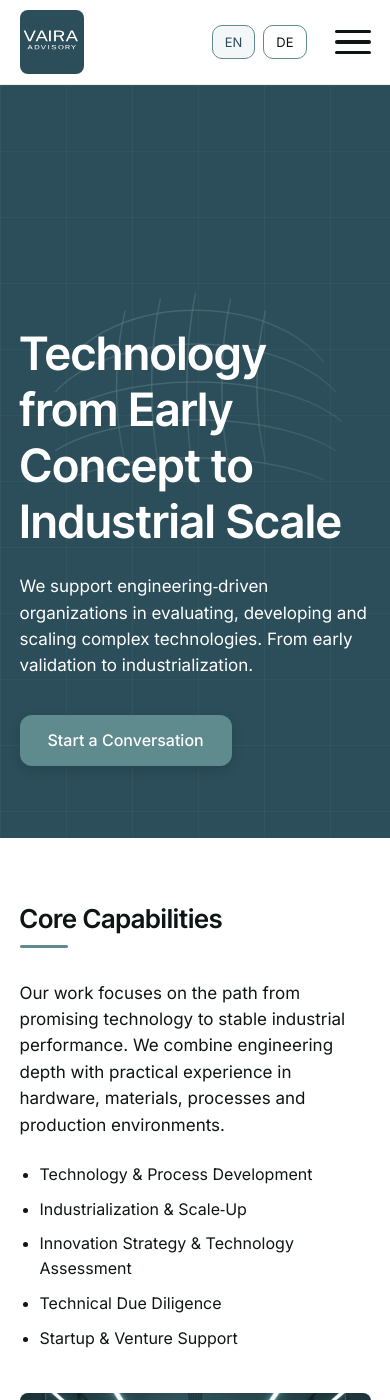
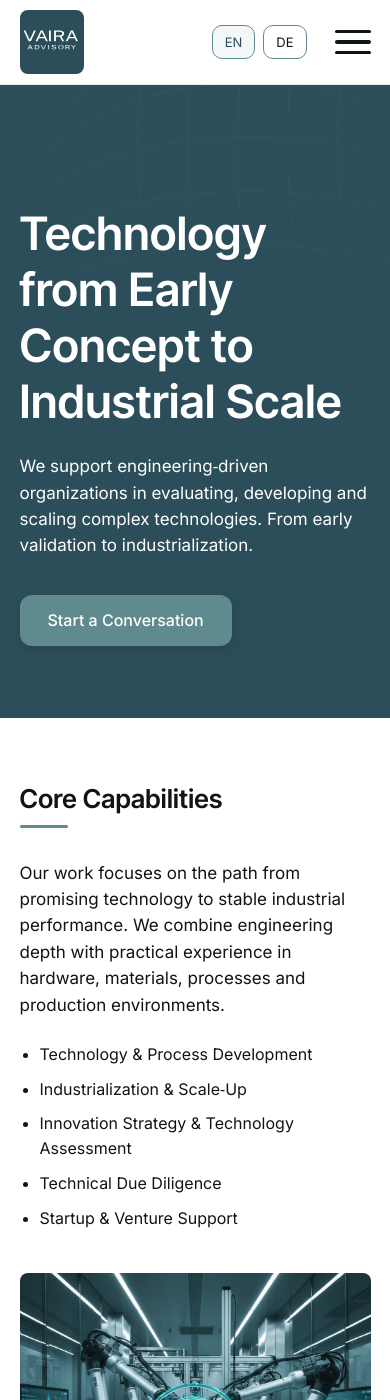
Before and after one commit to raphaelheeb/vaira-advisory, a Jekyll site: the page built from index.html, in a window 390 px wide and 1400 px high. Built offline with Jekyll 4.4.1, drawn with Linux system fonts in a browser that asks for light colours.

Commit message:
Update styles.css

```diff
--- a/assets/css/styles.css
+++ b/assets/css/styles.css
@@ -1700,14 +1700,30 @@
   }
 
   /* Add illustration as background */
-  .home-page #hero.hero--bg-illustration .hero-grid{
-    padding-top: 120px;
-    background-image: url("/vaira-advisory/assets/img/hero-illustration.svg");
-    background-repeat: no-repeat;
-    background-position: right calc(0% - 180px)
-    background-size: 130%;
-    background-blend-mode: screen;
-  }
+.home-page #hero.hero--bg-illustration {
+  position: relative;
+}
+
+.home-page #hero.hero--bg-illustration::before {
+  content: "";
+  position: absolute;
+  top: -200px;      /* move background up */
+  right: -40px;     /* move background right */
+  width: 140%;
+  height: 500px;    /* controls how much background is visible */
+  background-image: url("/vaira-advisory/assets/img/hero-illustration.svg");
+  background-repeat: no-repeat;
+  background-size: contain;
+  background-blend-mode: screen;
+  pointer-events: none;
+  z-index: 0;
+}
+
+.home-page #hero.hero--bg-illustration .hero-grid {
+  position: relative;
+  z-index: 1;
+}
+
 }
 
 /* =========================================================
```
